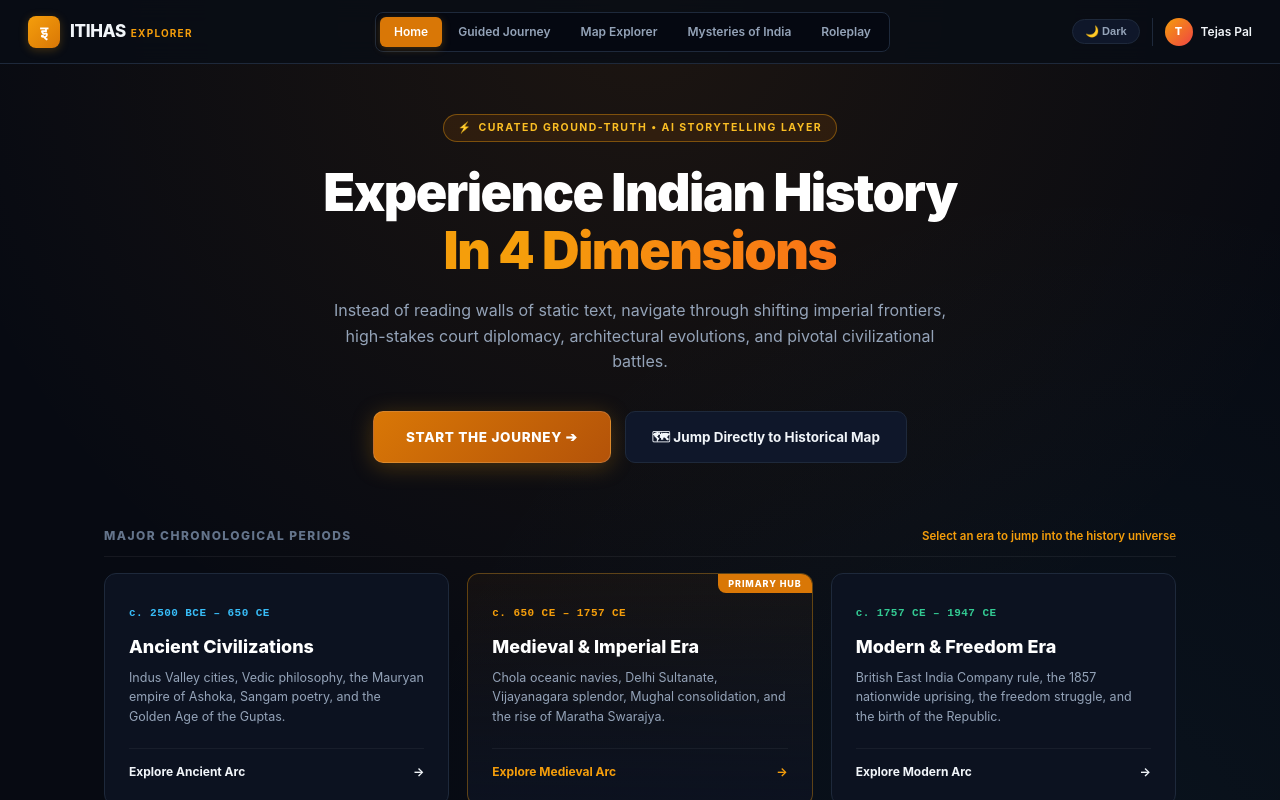
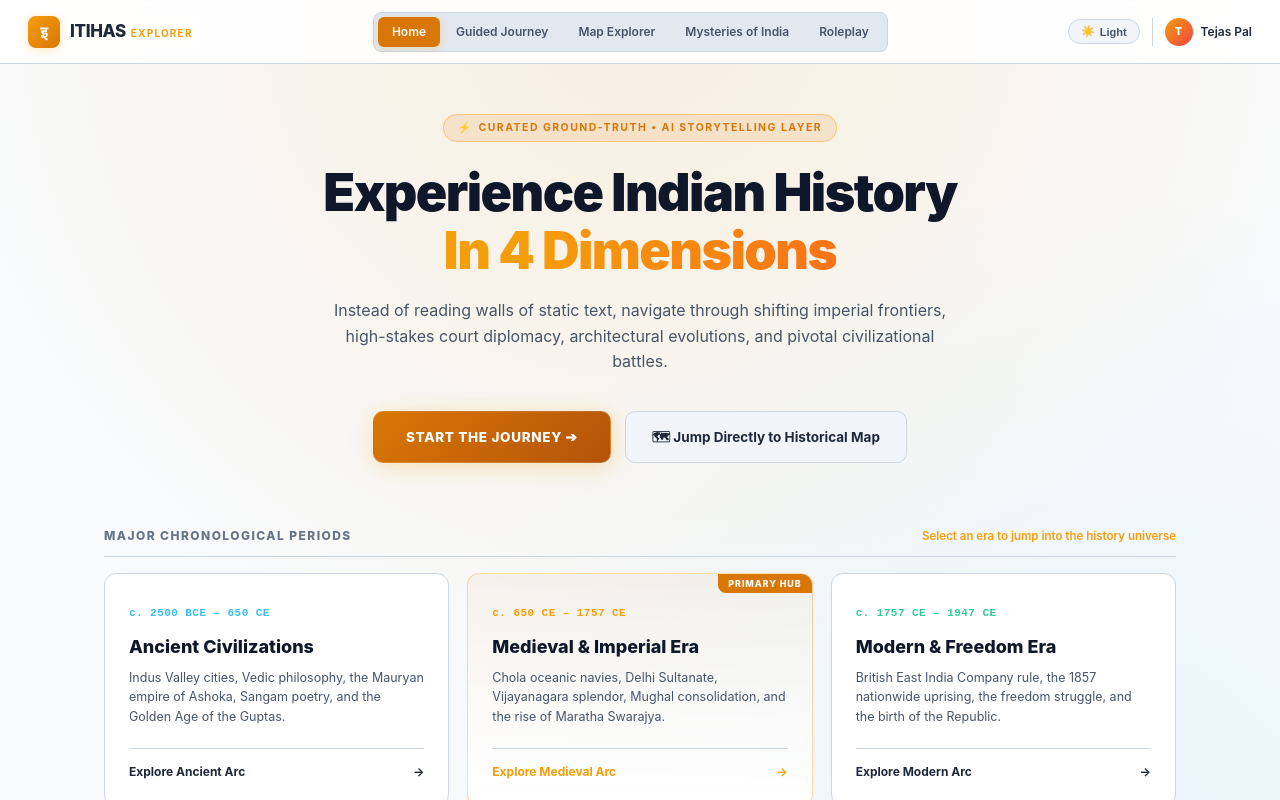
Before and after one commit to tejasshaktiman/itihaas, a plain HTML site: page index.html in a window 1280 px wide. Both pictures are taken after a click on the button "🌙 Dark". Shown: the top 800 px of the page. Drawn offline with Linux system fonts and the light colour scheme.

Commit message:
Update index.html

```diff
--- a/index.html
+++ b/index.html
@@ -18,6 +18,10 @@
       --bg-dark: #070a12;
       --surface-dark: #0c1220;
       --surface-card: #0f172a;
+      --header-bg: rgba(9, 13, 22, 0.85);
+      --nav-bg: #050811;
+      --feature-bg: #080d18;
+
       --border-subtle: #1e293b;
       --border-hover: #334155;
 
@@ -34,7 +38,31 @@
       --text-muted: #94a3b8;
       --text-dim: #64748b;
 
+      --radial-1: rgba(217, 119, 6, 0.1);
+      --radial-2: rgba(56, 189, 248, 0.05);
+
       --font-stack: -apple-system, BlinkMacSystemFont, "Segoe UI", Roboto, Helvetica, Arial, sans-serif;
+    }
+
+    /* Light Mode Overrides */
+    [data-theme="light"] {
+      --bg-dark: #f8fafc;
+      --surface-dark: #ffffff;
+      --surface-card: #f1f5f9;
+      --header-bg: rgba(255, 255, 255, 0.9);
+      --nav-bg: #e2e8f0;
+      --feature-bg: #ffffff;
+
+      --border-subtle: #cbd5e1;
+      --border-hover: #94a3b8;
+
+      --text-white: #0f172a;
+      --text-main: #1e293b;
+      --text-muted: #475569;
+      --text-dim: #64748b;
+
+      --radial-1: rgba(245, 158, 11, 0.12);
+      --radial-2: rgba(56, 189, 248, 0.08);
     }
 
     body {
@@ -46,8 +74,9 @@
       display: flex;
       flex-direction: column;
       background-image:
-        radial-gradient(circle at 50% 0%, rgba(217, 119, 6, 0.1) 0%, transparent 60%),
-        radial-gradient(circle at 85% 85%, rgba(56, 189, 248, 0.05) 0%, transparent 50%);
+        radial-gradient(circle at 50% 0%, var(--radial-1) 0%, transparent 60%),
+        radial-gradient(circle at 85% 85%, var(--radial-2) 0%, transparent 50%);
+      transition: background-color 0.3s ease, color 0.3s ease;
     }
 
     /* =========================================================
@@ -56,7 +85,7 @@
     header {
       width: 100%;
       height: 64px;
-      background: rgba(9, 13, 22, 0.85);
+      background: var(--header-bg);
       border-bottom: 1px solid var(--border-subtle);
       backdrop-filter: blur(12px);
       padding: 0 28px;
@@ -66,6 +95,7 @@
       position: sticky;
       top: 0;
       z-index: 100;
+      transition: background 0.3s ease, border-color 0.3s ease;
     }
 
     .brand-link {
@@ -80,7 +110,7 @@
       width: 32px;
       height: 32px;
       background: linear-gradient(135deg, var(--amber-500), var(--amber-600));
-      color: var(--text-white);
+      color: #ffffff;
       font-size: 16px;
       font-weight: 900;
       display: flex;
@@ -107,11 +137,12 @@
 
     nav.nav-bar {
       display: flex;
-      background: #050811;
+      background: var(--nav-bg);
       padding: 4px;
       border-radius: 8px;
       border: 1px solid var(--border-subtle);
       gap: 2px;
+      transition: background 0.3s ease, border-color 0.3s ease;
     }
 
     .nav-item {
@@ -129,12 +160,12 @@
 
     .nav-item:hover {
       color: var(--text-white);
-      background: rgba(255, 255, 255, 0.04);
+      background: rgba(255, 255, 255, 0.08);
     }
 
     .nav-item.active {
       background: var(--amber-600);
-      color: var(--text-white);
+      color: #ffffff;
       box-shadow: 0 2px 8px var(--amber-glow);
     }
 
@@ -153,6 +184,16 @@
       padding: 5px 12px;
       border-radius: 20px;
       cursor: pointer;
+      display: inline-flex;
+      align-items: center;
+      gap: 5px;
+      transition: all 0.2s ease;
+      user-select: none;
+    }
+
+    .theme-pill:hover {
+      border-color: var(--amber-500);
+      color: var(--text-white);
     }
 
     .user-pill {
@@ -168,7 +209,7 @@
       height: 28px;
       border-radius: 50%;
       background: linear-gradient(135deg, var(--amber-500), #ef4444);
-      color: var(--text-white);
+      color: #ffffff;
       font-size: 11px;
       font-weight: 800;
       display: flex;
@@ -203,13 +244,17 @@
       padding: 5px 14px;
       background: rgba(217, 119, 6, 0.12);
       border: 1px solid rgba(245, 158, 11, 0.4);
-      color: #fbbf24;
+      color: #d97706;
       font-size: 10.5px;
       font-weight: 700;
       letter-spacing: 0.14em;
       text-transform: uppercase;
       border-radius: 20px;
       margin-bottom: 22px;
+    }
+
+    [data-theme="dark"] .hero-badge {
+      color: #fbbf24;
     }
 
     h1.hero-heading {
@@ -236,7 +281,6 @@
       margin-bottom: 36px;
     }
 
-    /* Dual Action Highway Buttons */
     .cta-row {
       display: flex;
       gap: 14px;
@@ -247,7 +291,7 @@
 
     .btn-journey {
       background: linear-gradient(135deg, var(--amber-600), #b45309);
-      color: var(--text-white);
+      color: #ffffff;
       border: 1px solid rgba(255, 255, 255, 0.15);
       font-size: 13.5px;
       font-weight: 800;
@@ -286,7 +330,7 @@
     }
 
     .btn-map-direct:hover {
-      background: #1e293b;
+      background: var(--surface-dark);
       border-color: var(--border-hover);
       color: var(--text-white);
       transform: translateY(-2px);
@@ -306,7 +350,7 @@
       justify-content: space-between;
       align-items: baseline;
       margin-bottom: 16px;
-      border-bottom: 1px solid rgba(255, 255, 255, 0.06);
+      border-bottom: 1px solid var(--border-subtle);
       padding-bottom: 10px;
     }
 
@@ -341,7 +385,7 @@
       cursor: pointer;
       text-decoration: none;
       color: inherit;
-      transition: transform 0.2s ease, border-color 0.2s ease, box-shadow 0.2s ease;
+      transition: transform 0.2s ease, border-color 0.2s ease, box-shadow 0.2s ease, background 0.3s ease;
       position: relative;
       overflow: hidden;
     }
@@ -353,7 +397,7 @@
     /* Ancient */
     .card-ancient:hover {
       border-color: var(--sky-400);
-      box-shadow: 0 8px 24px rgba(56, 189, 248, 0.12);
+      box-shadow: 0 8px 24px rgba(56, 189, 248, 0.15);
     }
     .card-ancient .era-tag { color: var(--sky-400); }
 
@@ -364,14 +408,14 @@
     }
     .card-medieval:hover {
       border-color: var(--amber-500);
-      box-shadow: 0 8px 24px rgba(245, 158, 11, 0.15);
+      box-shadow: 0 8px 24px rgba(245, 158, 11, 0.2);
     }
     .card-medieval .era-tag { color: var(--amber-500); }
 
     /* Modern */
     .card-modern:hover {
       border-color: var(--emerald-400);
-      box-shadow: 0 8px 24px rgba(52, 211, 153, 0.12);
+      box-shadow: 0 8px 24px rgba(52, 211, 153, 0.15);
     }
     .card-modern .era-tag { color: var(--emerald-400); }
 
@@ -380,7 +424,7 @@
       top: 0;
       right: 0;
       background: var(--amber-600);
-      color: var(--text-white);
+      color: #ffffff;
       font-size: 9px;
       font-weight: 800;
       text-transform: uppercase;
@@ -416,7 +460,7 @@
       display: flex;
       align-items: center;
       justify-content: space-between;
-      border-top: 1px solid rgba(255, 255, 255, 0.05);
+      border-top: 1px solid var(--border-subtle);
       padding-top: 14px;
       font-size: 12px;
       font-weight: 700;
@@ -427,7 +471,7 @@
        ========================================================= */
     .feature-strip {
       width: 100%;
-      background: #080d18;
+      background: var(--feature-bg);
       border: 1px solid var(--border-subtle);
       border-radius: 12px;
       padding: 20px;
@@ -435,6 +479,7 @@
       grid-template-columns: repeat(4, 1fr);
       gap: 16px;
       text-align: left;
+      transition: background 0.3s ease, border-color 0.3s ease;
     }
 
     .feature-box {
@@ -470,7 +515,7 @@
     }
   </style>
 </head>
-<body>
+<body data-theme="dark">
 
   <!-- ================= 1. GLOBAL HEADER ================= -->
   <header>
@@ -483,14 +528,19 @@
     <nav class="nav-bar">
       <a href="index.html" class="nav-item active">Home</a>
       <a href="universe.html" class="nav-item">Guided Journey</a>
-      <a href="map-explorer.html" class="nav-item">Map Explorer</a>
+      <a href="map.html" class="nav-item">Map Explorer</a>
       <a href="mysteries.html" class="nav-item">Mysteries of India</a>
       <a href="simulation.html" class="nav-item">Roleplay</a>
     </nav>
 
     <!-- User Profile Area -->
     <div class="header-user">
-      <button class="theme-pill">🌙 Dark</button>
+      <!-- Dark/Light Mode Trigger -->
+      <button class="theme-pill" id="theme-toggle-btn" onclick="toggleTheme()">
+        <span id="theme-icon">🌙</span>
+        <span id="theme-text">Dark</span>
+      </button>
+
       <div class="user-pill">
         <div class="user-avatar">T</div>
         <span class="user-name">Tejas Pal</span>
@@ -519,7 +569,7 @@
       <a href="universe.html" class="btn-journey">
         START THE JOURNEY ➔
       </a>
-      <a href="map-explorer.html" class="btn-map-direct">
+      <a href="map_explorer.html" class="btn-map-direct">
         🗺 Jump Directly to Historical Map
       </a>
     </div>
@@ -621,5 +671,36 @@
 
   </main>
 
+  <!-- ================= 5. THEME TOGGLE SCRIPT ================= -->
+  <script>
+    function updateThemeUI(theme) {
+      document.body.setAttribute('data-theme', theme);
+      const icon = document.getElementById('theme-icon');
+      const text = document.getElementById('theme-text');
+
+      if (theme === 'light') {
+        icon.textContent = '☀️';
+        text.textContent = 'Light';
+      } else {
+        icon.textContent = '🌙';
+        text.textContent = 'Dark';
+      }
+    }
+
+    function toggleTheme() {
+      const currentTheme = document.body.getAttribute('data-theme') || 'dark';
+      const newTheme = currentTheme === 'dark' ? 'light' : 'dark';
+
+      localStorage.setItem('itihas_theme', newTheme);
+      updateThemeUI(newTheme);
+    }
+
+    // Initialize with saved preference or default to dark
+    window.addEventListener('DOMContentLoaded', () => {
+      const savedTheme = localStorage.getItem('itihas_theme') || 'dark';
+      updateThemeUI(savedTheme);
+    });
+  </script>
+
 </body>
 </html>
```
